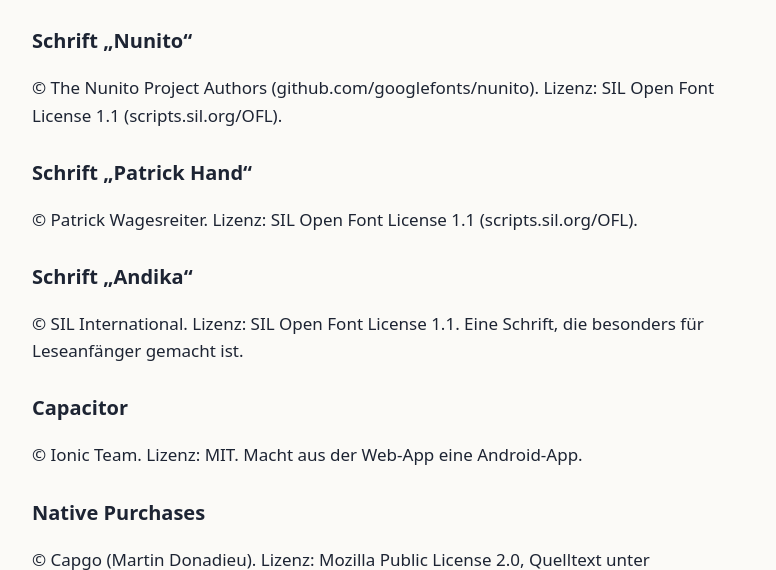
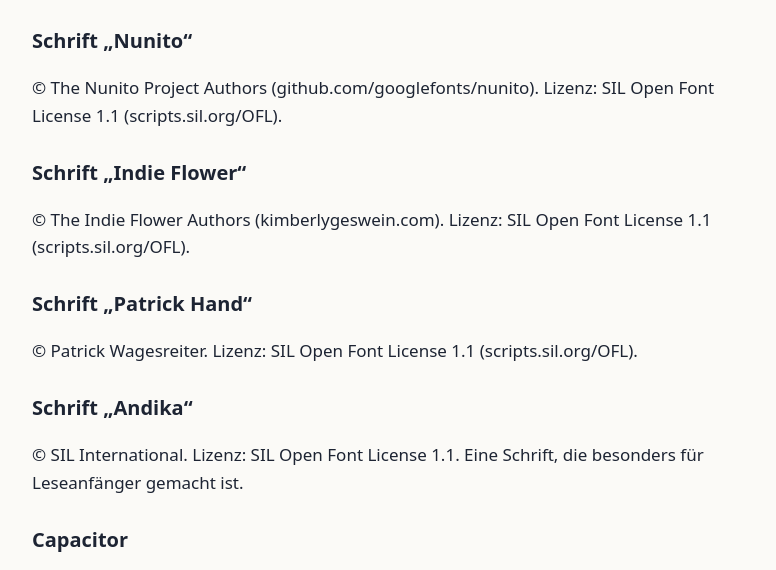
Before and after one commit to die-webcoder/lernwelt-rechtliches, a plain HTML site: page lizenzen.html in a window 1280 px wide. Shown: the part 204-774 px from the top of the page, without its empty margins (244-1020 px from the left). Drawn offline with Linux system fonts and the light colour scheme.

Commit message:
Lizenzen: Schrift „Indie Flower“ ergänzt (Schriftzug in der App ab 3.96)
Co-Authored-By: Claude Opus 5.5 <noreply@anthropic.com>
Claude-Session: https://claude.ai/code/session_01TLESoXqzqZrttbyW9wJ6Y8

```diff
--- a/lizenzen.html
+++ b/lizenzen.html
@@ -13,6 +13,7 @@
 <h1>Lizenzen und Danksagung</h1>
 <p>Lernwelt verwendet diese frei lizenzierten Bestandteile. Vielen Dank an alle, die sie entwickeln!</p>
   <h2>Schrift „Nunito“</h2><p>© The Nunito Project Authors (github.com/googlefonts/nunito). Lizenz: SIL Open Font License 1.1 (scripts.sil.org/OFL).</p>
+  <h2>Schrift „Indie Flower“</h2><p>© The Indie Flower Authors (kimberlygeswein.com). Lizenz: SIL Open Font License 1.1 (scripts.sil.org/OFL).</p>
   <h2>Schrift „Patrick Hand“</h2><p>© Patrick Wagesreiter. Lizenz: SIL Open Font License 1.1 (scripts.sil.org/OFL).</p>
   <h2>Schrift „Andika“</h2><p>© SIL International. Lizenz: SIL Open Font License 1.1. Eine Schrift, die besonders für Leseanfänger gemacht ist.</p>
   <h2>Capacitor</h2><p>© Ionic Team. Lizenz: MIT. Macht aus der Web-App eine Android-App.</p>
```
